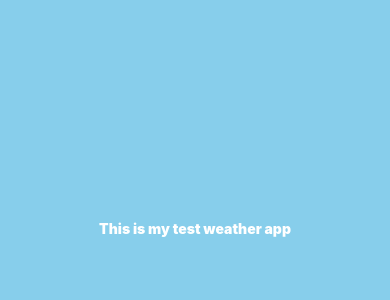
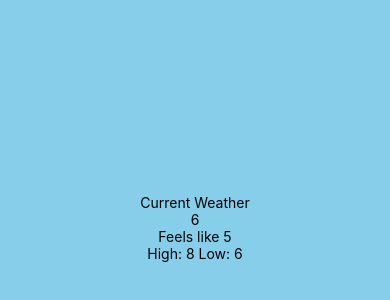
Before and after one commit to IsmailMuhammed2019/weatherApp, a React Native app: screen / in a window 390 px wide. Shown: the part 194-494 px from the top of the page. Built offline with nearby package versions, Linux system fonts and the light colour scheme.

Commit message:
add weather component text

```diff
--- a/App.js
+++ b/App.js
@@ -5,7 +5,10 @@ const App = () => {
   return(
     <SafeAreaView style={styles.wrapper}>
       <View style={styles.container}>
-        <Text style={styles.text}>This is my test weather app</Text>
+        <Text>Current Weather</Text>
+        <Text>6</Text>
+        <Text>Feels like 5</Text>
+        <Text>High: 8 Low: 6</Text>
       </View>
     </SafeAreaView>
   )
@@ -20,11 +23,6 @@ const styles = StyleSheet.create ({
     flex: '1',
     alignItems: "center",
     justifyContent: "center"
-  },
-  text: {
-    fontWeight: "900",
-    fontSize: '100',
-    color: '#fff'
   }
 })
 export default App;
```
